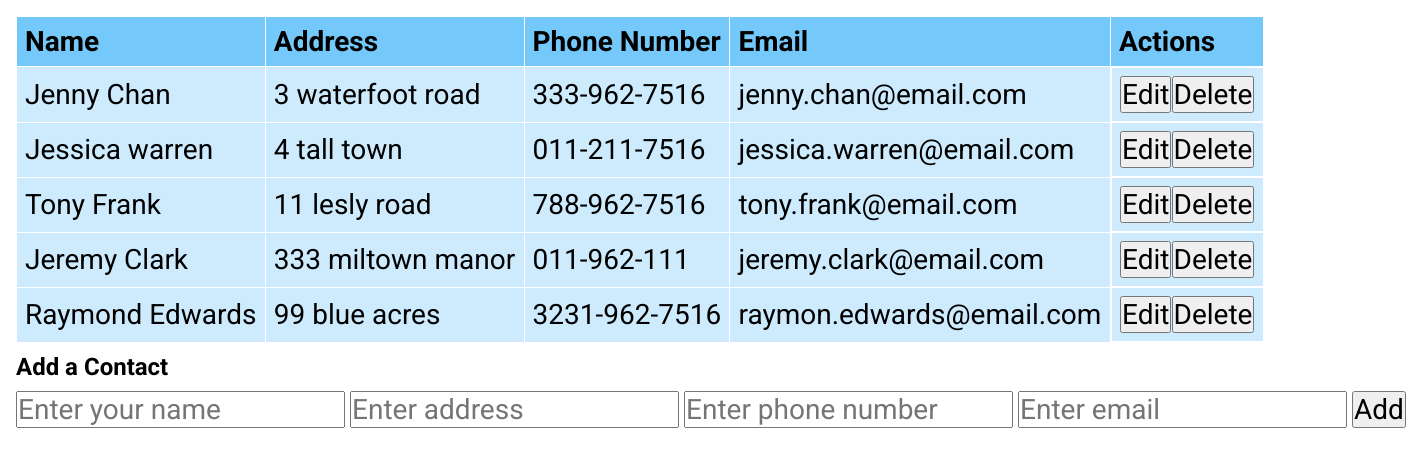
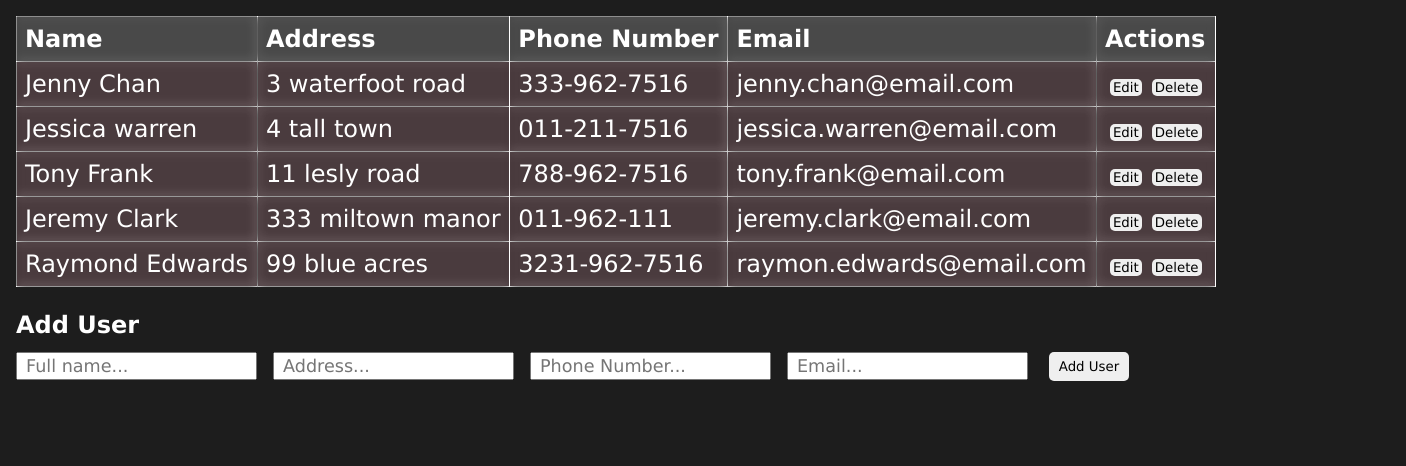
Before and after one commit to marizoo/React-app-table, a React (Create React App) app: page / in a window 1280 px wide. Shown: the top 466 px of the page, 1406 px wide, since content can reach past the window. Built offline with nearby package versions, Linux system fonts and the light colour scheme.

Commit message:
App UI: 100%

```diff
--- a/src/App.jsx
+++ b/src/App.jsx
@@ -1,152 +1,21 @@
 import React, { useState } from "react";
-import "./App.css";
+import "./appStyle.css";
+import ReadOnlyRow from "./components/ReadOnlyRow";
 import data from "./mock-data.json";
-import { nanoid } from "nanoid";
-import ReadOnlyRow from "./components/ReadOnlyRow";
-import EditableRow from "./components/EditableRow";
 
 const App = () => {
-    // 01. listing data from json
     const [contacts, setContacts] = useState(data);
 
-    // 02. a Handling new Input data
-    const [addFormData, setAddFormData] = useState({
-        fullName: "",
-        address: "",
-        phoneNumber: "",
-        email: "",
-    });
-
-    // 04. a. state to grab data from Editable Row (similar to 02.a)
-    const [editFormData, setEditFormData] = useState({
-        fullName: "",
-        address: "",
-        phoneNumber: "",
-        email: "",
-    });
-
-    // 03. a. editable or read only state
-    const [editContactId, setEditContactId] = useState(null);
-
-    // 02. b. Handling new Input
-    const handleAddFormChange = (ev) => {
-        ev.preventDefault();
-
-        const fieldName = ev.target.getAttribute("name");
-        const fieldValue = ev.target.value;
-
-        const newFormData = { ...addFormData };
-        newFormData[fieldName] = fieldValue;
-
-        setAddFormData(newFormData);
-    };
-
-    // 04. b. Handling new Input from Editable Row (similar to 02.b)
-    const handleEditFormChange = (ev) => {
-        ev.preventDefault();
-
-        const fieldName = ev.target.getAttribute("name");
-        const fieldValue = ev.target.value;
-
-        const newFormData = { ...editFormData };
-        newFormData[fieldName] = fieldValue;
-
-        setEditFormData(newFormData);
-
-        // now go to 03.b to add "formValues"
-    };
-
-    //02. c. Add new input to the data list
-    const handleAddFormSubmit = (ev) => {
-        ev.preventDefault();
-
-        const newContact = {
-            id: nanoid(),
-            fullName: addFormData.fullName,
-            address: addFormData.address,
-            phoneNumber: addFormData.phoneNumber,
-            email: addFormData.email,
-        };
-
-        const newContacts = [...contacts, newContact];
-
-        setContacts(newContacts);
-        setAddFormData({
-            fullName: "",
-            address: "",
-            phoneNumber: "",
-            email: "",
-        });
-    };
-
-    // 05. a To handle Form submission for the Editable Row
-    const handleEditFormSubmit = (ev) => {
-        ev.preventDefault();
-
-        const editedContact = {
-            id: editContactId,
-            fullName: editFormData.fullName,
-            address: editFormData.address,
-            phoneNumber: editFormData.phoneNumber,
-            email: editFormData.email,
-        };
-
-        // copy the contact's array with spread operators, so we dont mutate the original state
-        const newContacts = [...contacts];
-
-        // get the index of each editable row
-        const index = contacts.findIndex(
-            (contact) => contact.id === editContactId
+    // Delete List
+    const handleDelete = (clickedId) => {
+        const newContacts = contacts.filter(
+            (contact) => contact.id !== clickedId
         );
-
-        // Now we have the index, we can update the row in the given position
-        newContacts[index] = editedContact;
-
-        // hide the editable row
-        setContacts(newContacts);
-        setEditContactId(null);
-    };
-
-    // 03.b. for the edit button in ReadOnly.jsx
-    const handleEditClick = (ev, contact) => {
-        ev.preventDefault();
-        setEditContactId(contact.id);
-
-        // from 04. b (Here, we want to get the initial form value from "contact")
-        // 04.c get initial form value from ReadOnly Row
-        const formValues = {
-            fullName: contact.fullName,
-            address: contact.address,
-            phoneNumber: contact.phoneNumber,
-            email: contact.email,
-        };
-        setEditFormData(formValues);
-        // now add this to EditableRow so the value will show on the edit form
-    };
-
-    // 06 a. Cancel button
-    const handleCancelClick = () => {
-        setEditContactId(null);
-    };
-    // now add this to the editableRow
-
-    // 07. Delete row
-    const handleDeleteRow = (id) => {
-        // one way to do it
-        // const newContacts = contacts.filter((contact) => contact.id !== id);
-        // setContacts(newContacts);
-
-        // Another way to do it
-        const newContacts = [...contacts];
-        const index = contacts.findIndex((contact) => contact.id === id);
-        newContacts.splice(index, 1);
-
         setContacts(newContacts);
     };
 
     return (
-        <div className="app-container">
-            <form onSubmit={handleEditFormSubmit}>
+        <div className="app">
             <table>
                 <thead>
                     <tr>
@@ -159,63 +28,43 @@ const App = () => {
                 </thead>
                 <tbody>
                     {contacts.map((contact) => (
-                            <>
-                                {editContactId === contact.id ? (
-                                    <EditableRow
-                                        onEditFormData={editFormData}
-                                        onHandleEditFormChange={
-                                            handleEditFormChange
-                                        }
-                                        onHandleCancelClick={handleCancelClick}
-                                    />
-                                ) : (
                         <ReadOnlyRow
                             key={contact.id}
                             contact={contact}
-                                        onhandleEditClick={handleEditClick}
-                                        onHandleDeleteRow={handleDeleteRow}
+                            onHandleDelete={handleDelete}
                         />
-                                )}
-                            </>
                     ))}
                 </tbody>
             </table>
-            </form>
-            <h2>Add a Contact</h2>
-            <form onSubmit={handleAddFormSubmit}>
+            <h2 className="addForm-title">Add User</h2>
+            <form className="addForm-form">
                 <input
+                    className="addForm-input"
                     type="text"
-                    name="fullName"
+                    placeholder="Full name..."
                     required
-                    placeholder="Enter your name"
-                    onChange={handleAddFormChange}
-                    value={addFormData.fullName}
                 />
                 <input
+                    className="addForm-input"
                     type="text"
-                    name="address"
+                    placeholder="Address..."
                     required
-                    placeholder="Enter address"
-                    onChange={handleAddFormChange}
-                    value={addFormData.address}
                 />
                 <input
+                    className="addForm-input"
                     type="text"
-                    name="phoneNumber"
+                    placeholder="Phone Number..."
                     required
-                    placeholder="Enter phone number"
-                    onChange={handleAddFormChange}
-                    value={addFormData.phoneNumber}
                 />
                 <input
+                    className="addForm-input"
                     type="email"
-                    name="email"
+                    placeholder="Email..."
                     required
-                    placeholder="Enter email"
-                    onChange={handleAddFormChange}
-                    value={addFormData.email}
                 />
-                <button type="submit">Add</button>
+                <button className="addForm-btn" type="submit">
+                    Add User
+                </button>
             </form>
         </div>
     );
--- /dev/null
+++ b/src/appStyle.css
@@ -0,0 +1,103 @@
+* {
+    padding: 0;
+    margin: 0;
+    box-sizing: border-box;
+    font-family: 'Lucida Sans', 'Lucida Sans Regular', 'Lucida Grande', 'Lucida Sans Unicode', Geneva, Verdana, sans-serif;
+}
+
+body{
+    background: #1d1d1d;
+    min-height: 100vh;
+    width: 100%;
+
+}
+
+/* APP ----------------- */
+.app{
+    width: 100%;
+    background: #1d1d1d;
+    color: white;
+    padding: 1rem;
+    gap: 10px;
+
+}
+
+/* GlassMorph */
+.glassMorph{
+    box-shadow: 20px 20px 50px rgba(0, 0, 0, 0.5);
+    background: rgba(255, 255, 255, 0.1);
+    border-top: 1px solid rgba(255, 255, 255, 0.5);
+    border-left: 1px solid rgba(255, 255, 255, 0.5);
+    backdrop-filter: blur(5px);
+}
+
+
+
+/* Table----------------- */
+table{
+    width:1200px;
+    max-width: 1200px;
+    border-collapse: collapse;
+}
+
+th, td {
+    border: 1px solid white;
+    padding: 8px;
+    font-size: 1.5rem;
+}
+
+thead{
+    text-align: left;
+}
+
+th{
+    box-shadow: 20px 20px 50px rgba(0, 0, 0, 0.5);
+    /* background: rgba(255, 255, 255, 0.1); */
+    background-color: rgba(128, 128, 128, 0.445);
+    border-top: 1px solid rgba(255, 255, 255, 0.5);
+    border-left: 1px solid rgba(255, 255, 255, 0.5);
+    backdrop-filter: blur(5px);
+}
+
+td{
+    box-shadow: 20px 20px 50px rgba(0, 0, 0, 0.5);
+    /* background: rgba(255, 255, 255, 0.1); */
+    background-color: rgba(255, 182, 193, 0.199);
+    border-top: 1px solid rgba(255, 255, 255, 0.5);
+    border-left: 1px solid rgba(255, 255, 255, 0.5);
+    backdrop-filter: blur(5px);
+}
+
+button{
+    padding: 1px 3px;
+    margin: 0 5px;
+    cursor: pointer;
+    border: 0;
+    border-radius: 5px;
+}
+
+/* Add Form -------------- */
+.addForm-title{
+    margin: 1.5rem 0 0.8rem;
+}
+.addForm-form{
+    display: flex;
+    align-items: center;
+    width:1200px;
+    max-width: 1200px;
+}
+
+.addForm-input{
+    padding:  2px 8px;
+    font-size: 1.1rem;
+    margin-right: 1rem;
+}
+
+.addForm-input:focus{
+    outline: none;
+}
+
+.addForm-btn{
+    width: 80px;
+    height: 1.8rem;
+}
--- a/src/components/ReadOnlyRow.jsx
+++ b/src/components/ReadOnlyRow.jsx
@@ -1,22 +1,18 @@
 import React from "react";
 
-const ReadOnlyRow = ({ contact, onhandleEditClick, onHandleDeleteRow }) => {
+const ReadOnlyRow = ({ contact, onHandleDelete }) => {
     return (
         <tr>
             <td>{contact.fullName}</td>
             <td>{contact.address}</td>
             <td>{contact.phoneNumber}</td>
             <td>{contact.email}</td>
+
             <td>
-                <button
-                    onClick={(ev) => onhandleEditClick(ev, contact)}
-                    type="button"
-                >
-                    Edit
-                </button>
+                <button>Edit</button>
                 <button
                     type="button"
-                    onClick={() => onHandleDeleteRow(contact.id)}
+                    onClick={() => onHandleDelete(contact.id)}
                 >
                     Delete
                 </button>
```
Also changed, not shown: src/components/EditableRow.jsx (+2 -55 lines), src/App1.css (renamed from src/App.css). Lines whose indentation alone changed are shown as unchanged.
